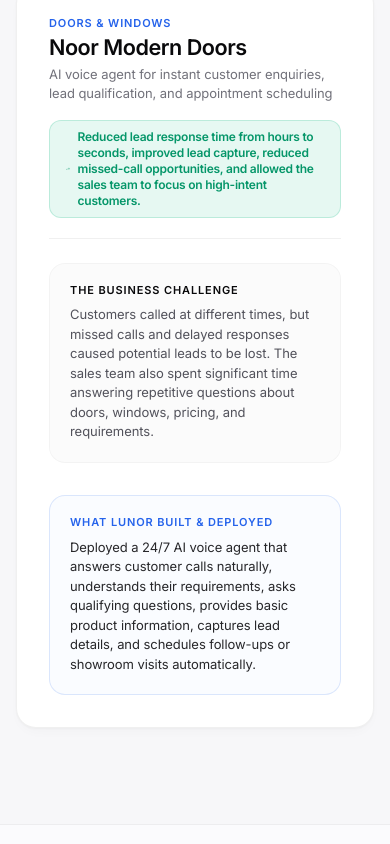
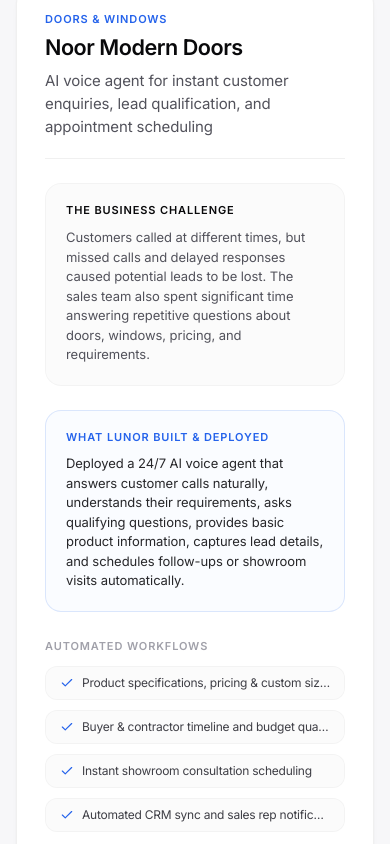
Before and after one commit to saitharun1903/Lunor-Voice-agent, a Next.js app: page / in a window 390 px wide. Shown: the part 10580-11424 px from the top of the page. Built offline with nearby package versions, Linux system fonts and the light colour scheme.

Commit message:
Fix case study text overflow with responsive full-width verified outcome card and ensure light theme is strict default on load/refresh

```diff
--- a/app/layout.tsx
+++ b/app/layout.tsx
@@ -61,7 +61,7 @@
   },
 };
 
-const themeInitScript = `(function(){try{var t=localStorage.getItem("lunor-theme")||localStorage.getItem("luno-theme");var m=window.matchMedia("(prefers-color-scheme: dark)").matches;var isDark=t==="dark"||(t!=="light"&&m);if(isDark){document.documentElement.classList.add("dark");document.documentElement.setAttribute("data-theme","dark");}else{document.documentElement.classList.remove("dark");document.documentElement.setAttribute("data-theme","light");}}catch(e){}})();`;
+const themeInitScript = `(function(){try{document.documentElement.classList.remove("dark");document.documentElement.setAttribute("data-theme","light");}catch(e){}})();`;
 
 export default function RootLayout({
   children,
--- a/components/portfolio.tsx
+++ b/components/portfolio.tsx
@@ -1,7 +1,7 @@
 "use client";
 
 import React, { memo } from "react";
-import { ArrowUpRight, CheckCircle2, TrendingUp } from "lucide-react";
+import { CheckCircle2, TrendingUp, Check } from "lucide-react";
 import { Project, SiteStats } from "@/lib/types";
 
 interface PortfolioProps {
@@ -14,10 +14,16 @@
     id: "noor-doors",
     name: "Noor Modern Doors",
     industry: "Doors & Architectural Systems",
-    tagline: "Inbound Product Consultation & Showroom Booking",
-    problem: "Sales representatives spent 4+ hours daily answering repetitive calls regarding custom dimensions and pricing, leading to missed high-intent builder leads.",
-    whatLunoAutomated: "Built a custom bilingual voice agent that fields incoming calls, extracts architectural requirements, qualifies timeline and budget, and schedules showroom visits directly into sales calendars.",
-    result: "100% weekend inquiry capture · 40% increase in qualified showroom visits",
+    tagline: "AI voice agent for instant customer enquiries, lead qualification, and appointment scheduling",
+    problem: "Customers called at different times, but missed calls and delayed responses caused potential leads to be lost. The sales team also spent significant time answering repetitive questions about doors, windows, pricing, and requirements.",
+    whatLunoAutomated: "Deployed a 24/7 AI voice agent that answers customer calls naturally, understands their requirements, asks qualifying questions, provides basic product information, captures lead details, and schedules follow-ups or showroom visits automatically.",
+    handles: [
+      "Product specifications, pricing & custom sizing",
+      "Buyer & contractor timeline and budget qualification",
+      "Instant showroom consultation scheduling",
+      "Automated CRM sync and sales rep notification",
+    ],
+    result: "Reduced lead response time from hours to seconds, improved lead capture, reduced missed-call opportunities, and allowed the sales team to focus on high-intent customers.",
     active: true,
   },
   {
@@ -27,7 +33,13 @@
     tagline: "Autonomous Buyer Qualification & Showing Dispatch",
     problem: "Brokers missed 40% of inbound weekend calls from prospective property buyers inquiring about active high-value listings.",
     whatLunoAutomated: "Engineered a voice agent that answers instantly, qualifies buyer pre-approval & budget, answers property FAQs, and schedules private showings directly onto broker calendars.",
-    result: "100% call capture · 68% showing booking conversion rate",
+    handles: [
+      "Property specifications & pricing inquiries",
+      "Buyer budget and move-in timeline qualification",
+      "Instant private showing calendar scheduling",
+      "Broker CRM synchronization & instant SMS alerts",
+    ],
+    result: "100% weekend inquiry capture · 68% showing booking conversion rate · Average response time reduced to 0 seconds.",
     active: true,
   },
   {
@@ -37,7 +49,13 @@
     tagline: "24/7 Patient Appointment Coordination",
     problem: "Front desk staff spent 5+ hours per day handling routine booking calls and appointment confirmations instead of attending to in-clinic patients.",
     whatLunoAutomated: "Built a patient voice layer integrated with the clinic EHR calendar to coordinate bookings, cancellations, insurance questions, and urgent clinical triage.",
-    result: "Zero hold times · 78% reduction in front-desk call load",
+    handles: [
+      "Specialist calendar appointment booking",
+      "Insurance provider & policy collection",
+      "Pre-procedure preparation guidance",
+      "Emergency clinical triage escalation",
+    ],
+    result: "Zero hold times · 78% reduction in front-desk call load · 22% increase in new patient intake appointments.",
     active: true,
   },
 ];
@@ -65,44 +83,37 @@
         </div>
 
         {/* Editorial Case Studies Spreads */}
-        <div className="space-y-8">
+        <div className="space-y-10">
           {activeProjects.map((project) => (
             <div
               key={project.id}
-              className="p-8 sm:p-10 rounded-3xl structured-card space-y-6 shadow-xl border border-black/[0.08] dark:border-white/[0.1]"
+              className="p-7 sm:p-9 md:p-10 rounded-3xl structured-card space-y-6 shadow-xl border border-black/[0.08] dark:border-white/[0.1] overflow-hidden"
             >
               {/* Header */}
-              <div className="flex flex-col lg:flex-row lg:items-center justify-between gap-4 border-b border-black/[0.06] dark:border-white/[0.08] pb-5">
-                <div>
-                  <span className="type-eyebrow text-blue-600 dark:text-blue-400 block mb-1">
+              <div className="border-b border-black/[0.06] dark:border-white/[0.08] pb-5 space-y-2">
+                <span className="type-eyebrow text-blue-600 dark:text-blue-400 block font-bold">
                   {project.industry}
                 </span>
                 <h3 className="type-h2 text-zinc-950 dark:text-white">
                   {project.name}
                 </h3>
-                  <p className="type-body-sm text-zinc-500 dark:text-zinc-400 mt-1">
+                <p className="type-body text-zinc-600 dark:text-zinc-400 max-w-3xl">
                   {project.tagline}
                 </p>
               </div>
 
-                <div className="inline-flex items-center gap-2 px-4 py-2 rounded-xl bg-emerald-500/10 border border-emerald-500/20 text-emerald-600 dark:text-emerald-400 text-xs font-semibold shrink-0">
-                  <TrendingUp className="w-3.5 h-3.5" />
-                  <span>{project.result}</span>
-                </div>
-              </div>
-
               {/* Problem & Solution Breakdown */}
-              <div className="grid grid-cols-1 md:grid-cols-2 gap-8 type-body text-zinc-600 dark:text-zinc-400">
-                <div className="space-y-2 p-5 rounded-2xl bg-black/[0.015] dark:bg-white/[0.02] border border-black/[0.03] dark:border-white/[0.04]">
+              <div className="grid grid-cols-1 md:grid-cols-2 gap-6">
+                <div className="space-y-2.5 p-5 sm:p-6 rounded-2xl bg-black/[0.015] dark:bg-white/[0.02] border border-black/[0.03] dark:border-white/[0.04]">
                   <span className="type-eyebrow text-zinc-950 dark:text-white block font-bold">
                     The Business Challenge
                   </span>
-                  <p className="leading-relaxed type-body-sm">
+                  <p className="leading-relaxed type-body-sm text-zinc-600 dark:text-zinc-400">
                     {project.problem}
                   </p>
                 </div>
 
-                <div className="space-y-2 p-5 rounded-2xl bg-blue-600/[0.02] dark:bg-blue-600/[0.04] border border-blue-600/15">
+                <div className="space-y-2.5 p-5 sm:p-6 rounded-2xl bg-blue-600/[0.02] dark:bg-blue-600/[0.04] border border-blue-600/15">
                   <span className="type-eyebrow text-blue-600 dark:text-blue-400 block font-bold">
                     What Lunor Built & Deployed
                   </span>
@@ -111,6 +122,39 @@
                   </p>
                 </div>
               </div>
+
+              {/* Handled Capabilities List (if present) */}
+              {project.handles && project.handles.length > 0 && (
+                <div className="pt-1">
+                  <span className="type-eyebrow text-zinc-400 block mb-3">
+                    Automated Workflows
+                  </span>
+                  <div className="grid grid-cols-1 sm:grid-cols-2 gap-2.5">
+                    {project.handles.map((h, i) => (
+                      <div
+                        key={i}
+                        className="flex items-center gap-2 text-xs text-zinc-700 dark:text-zinc-300 bg-black/[0.015] dark:bg-white/[0.02] px-3.5 py-2 rounded-xl border border-black/[0.03] dark:border-white/[0.04]"
+                      >
+                        <Check className="w-3.5 h-3.5 text-blue-600 dark:text-blue-400 shrink-0" />
+                        <span className="truncate">{h}</span>
+                      </div>
+                    ))}
+                  </div>
+                </div>
+              )}
+
+              {/* Full-width Verified Business Impact Highlight Box */}
+              {project.result && (
+                <div className="p-4 sm:p-5 rounded-2xl bg-emerald-500/[0.06] dark:bg-emerald-500/[0.08] border border-emerald-500/20 space-y-1.5">
+                  <div className="flex items-center gap-2 text-emerald-700 dark:text-emerald-400 font-bold text-xs type-eyebrow">
+                    <TrendingUp className="w-4 h-4 shrink-0" />
+                    <span>Verified Business Outcome</span>
+                  </div>
+                  <p className="type-body-sm text-zinc-800 dark:text-zinc-200 font-medium leading-relaxed">
+                    {project.result}
+                  </p>
+                </div>
+              )}
             </div>
           ))}
         </div>
```
Also changed, not shown: components/theme-provider.tsx (+12 -32 lines). Lines whose indentation alone changed are shown as unchanged.
